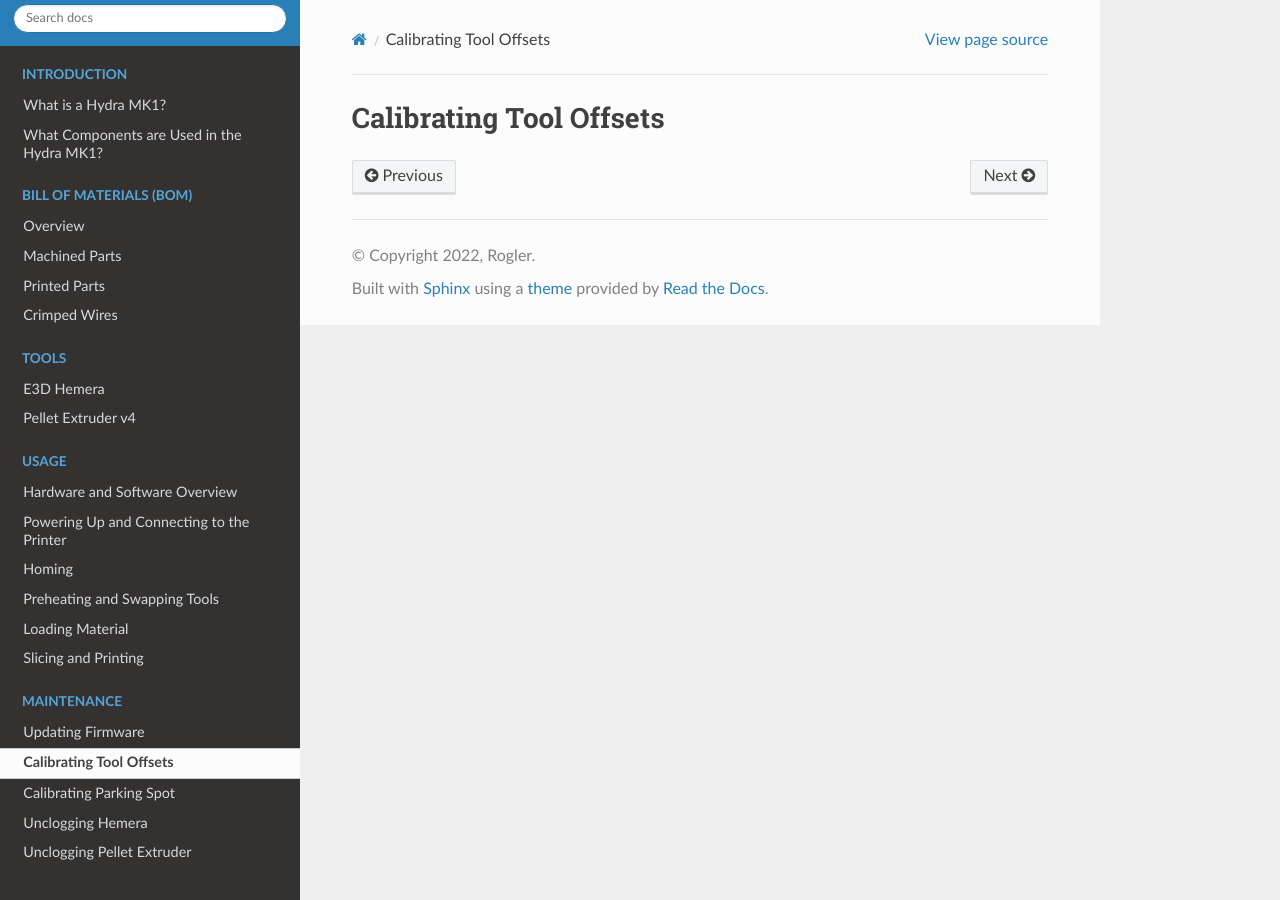
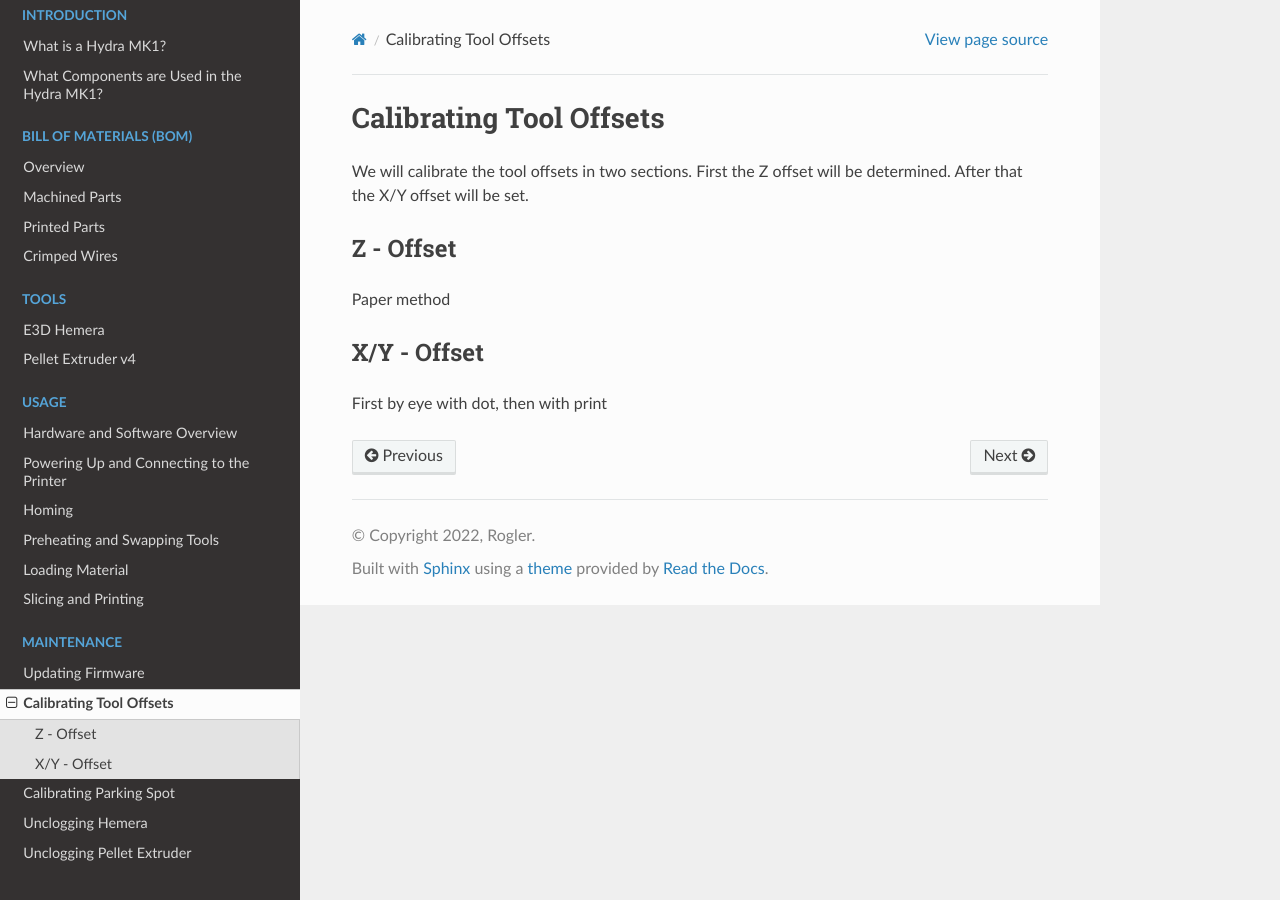
Before and after one commit to srl-ethz/hydra-documentation, a Sphinx documentation site: the page built from docs/source/maintenance/offset.rst, in a window 1280 px wide. Built offline with Sphinx 7.4.7 and the Read the Docs theme 2.0.0, drawn with Linux system fonts in a browser that asks for light colours; pages that are not in the unit, such as notebooks, are missing from menus.

Commit message:
Update offset.rst

```diff
--- a/docs/source/maintenance/offset.rst
+++ b/docs/source/maintenance/offset.rst
@@ -1,3 +1,16 @@
 ################################
 Calibrating Tool Offsets
 ################################
+
+We will calibrate the tool offsets in two sections. First the Z offset will be determined. After that the X/Y offset will be set.
+
+Z - Offset
+================
+
+Paper method
+
+
+X/Y - Offset
+================
+
+First by eye with dot, then with print
```
